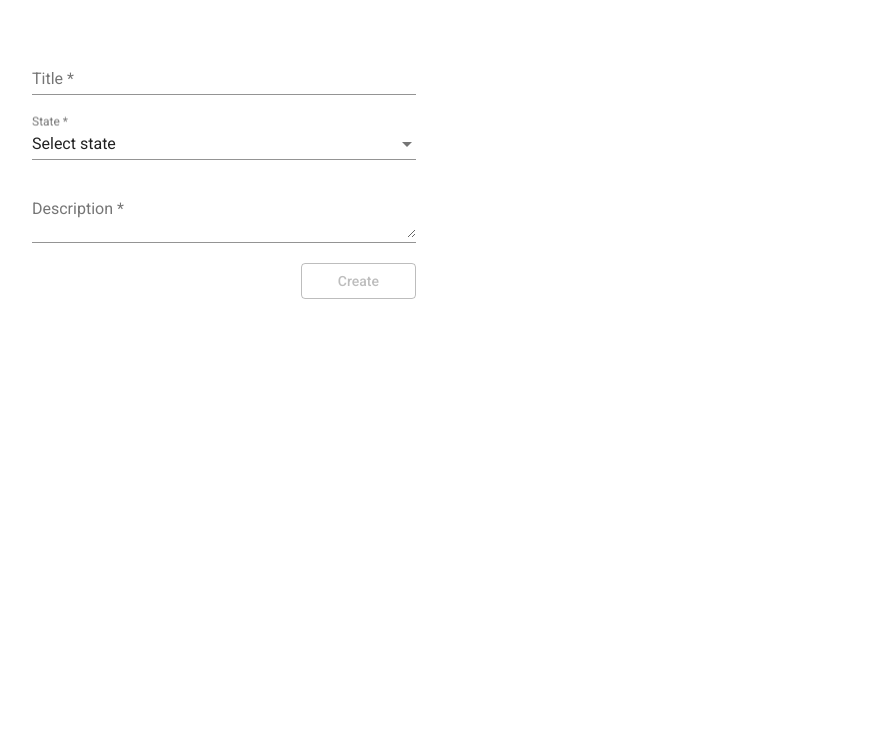
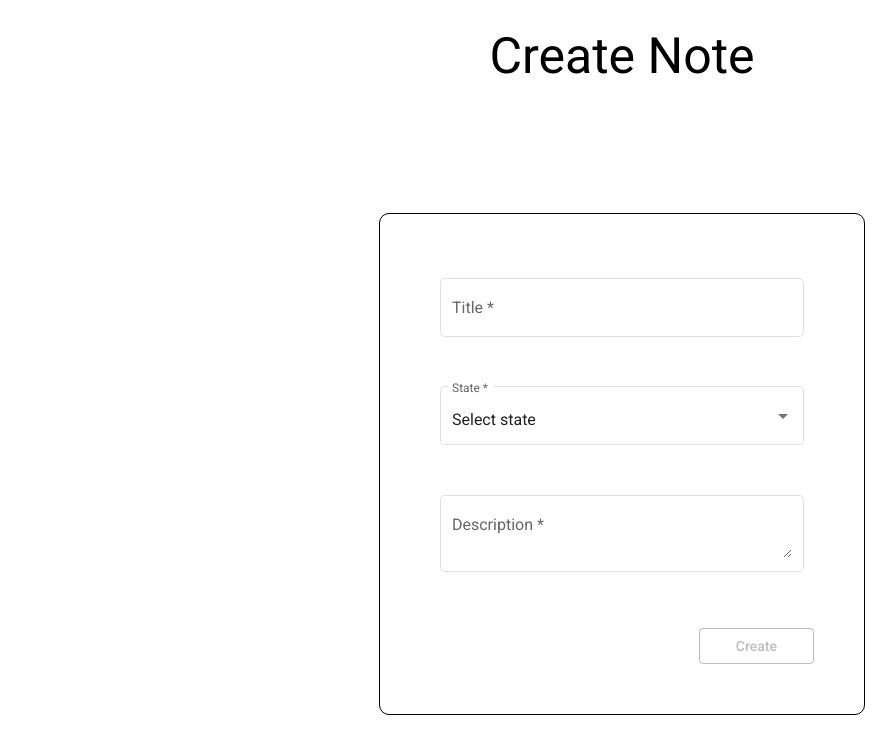
Before and after one commit to PatricioLabra/NotesAPP, an Angular app in the folder frontend/: page / in a window 1280 px wide. Shown: the top 754 px of the page, without its empty margins (18-914 px from the left). Built offline with nearby package versions, Linux system fonts and the light colour scheme.

Commit message:
Se terminan de dar estilos

```diff
--- a/frontend/src/app/components/form-note/form-note.component.html
+++ b/frontend/src/app/components/form-note/form-note.component.html
@@ -1,10 +1,14 @@
+<div class="title">
+  <span>{{ textSubmitButton }} Note</span>
+</div>
+
 <form [formGroup]="formNote" (ngSubmit)="onSubmit()">
-  <mat-form-field>
+  <mat-form-field appearance="outline">
     <mat-label>Title</mat-label>
     <input formControlName="title" type="text" matInput required>
   </mat-form-field>
 
-  <mat-form-field>
+  <mat-form-field appearance="outline">
     <mat-label>State</mat-label>
     <mat-select formControlName="state" required>
       <mat-option value="">Select state</mat-option>
@@ -14,7 +18,7 @@
     </mat-select>
   </mat-form-field>
 
-  <mat-form-field>
+  <mat-form-field appearance="outline">
     <mat-label>Description</mat-label>
     <textarea formControlName="description" matInput required></textarea>
   </mat-form-field>
--- a/frontend/src/app/components/form-note/form-note.component.scss
+++ b/frontend/src/app/components/form-note/form-note.component.scss
@@ -1,16 +1,36 @@
 :host {
   display: flex;
   flex-direction: column;
+
+  .title {
+    margin: 0px auto;
+
+    span {
+      display: block;
+      margin-top: 10%;
+      font-size: 50px;
+    }
+  }
 
   form {
     display: flex;
     flex-direction: column;
     width: 30%;
+    height: 400px;
     padding: 50px;
+    border: 1px solid;
+    border-radius: 10px;
+    margin: 10% auto;
 
     .submit-button {
       align-self: flex-end;
       width: 30%;
+      border: 1px solid;
+      margin-top: auto;
+    }
+
+    .mat-form-field {
+      margin: 10px;
     }
   }
 }
--- a/frontend/src/app/components/list-notes/list-notes.component.html
+++ b/frontend/src/app/components/list-notes/list-notes.component.html
@@ -1,11 +1,13 @@
+<div class="title-section">
+  <span>Mis Notas</span>
+</div>
+
 <div>
-  <p id="myNotes">Mis Notas</p>
-
   <div id="notes">
     <p id="header">Open</p>
     <ul id="note">
-      <li id="open" *ngFor="let note of open_notes" class="note-body">
-      <div routerLink="/update-note/{{note.id}}" routerLinkActive="active">
+      <li id="open" *ngFor="let note of open_notes" class="note-wrapper">
+      <div routerLink="/update-note/{{note.id}}" routerLinkActive="active" class="note-body">
         <p id="title">{{ note.title }}</p>
         <p id="description">{{note.description}}</p>
       </div>
@@ -17,8 +19,8 @@
   <div id="notes">
     <p id="header">In Process</p>
     <ul id="note">
-      <li id="inProcess" *ngFor="let note of inprocess_notes" class="note-body">
-      <div routerLink="/update-note/{{note.id}}" routerLinkActive="active">
+      <li id="inProcess" *ngFor="let note of inprocess_notes" class="note-wrapper">
+      <div routerLink="/update-note/{{note.id}}" routerLinkActive="active" class="note-body">
         <p id="title" routerLink="/update-note/{{note.id}}" routerLinkActive="active">{{ note.title }}</p>
         <p id="description">{{note.description}}</p>
       </div>
@@ -30,8 +32,8 @@
   <div id="notes">
     <p id="header">Close</p>
     <ul id="note">
-      <li id="close" *ngFor="let note of close_notes" class="note-body">
-      <div>
+      <li id="close" *ngFor="let note of close_notes" class="note-wrapper">
+      <div class="note-body closed-notes">
         <p id="title">{{ note.title }}</p>
         <p id="description">{{note.description}}</p>
       </div>
--- a/frontend/src/app/components/list-notes/list-notes.component.scss
+++ b/frontend/src/app/components/list-notes/list-notes.component.scss
@@ -1,16 +1,21 @@
-#myNotes{
-    font: oblique 130% cursive;
+.title-section {
+    display: flex;
+    justify-content: center;
+    font-size: 45px;
+    margin: 1em;
 }
+
 #notes {
     display: inline-table;
     width: 31%;
     margin: 1%;
-    font: oblique 100% cursive;
 }
 
 #header{
     text-align: center;
+    text-decoration: underline;
     font-weight: bold;
+    font-size: 20px;
 }
 
 #note li{
@@ -18,13 +23,11 @@
     margin:5%;
     border: 1px solid rgb(139, 0, 139);
     background-size: auto auto;
-
 }
 
 #title{
     font-weight: bold;
-    font-size: 20px;
-    text-decoration: underline;
+    font-size: 18px;
     margin-left: 2%;
 }
 #description{
@@ -37,7 +40,6 @@
     border: none;
     width: 1%;
     height: 1%;
-    font: oblique 130% cursive;
     display: block;
     margin-left: auto;
     margin-right: 8%;
@@ -61,14 +63,23 @@
     background-size: auto auto;
     background-color: rgba(255, 255, 255, 1);
     background-image: repeating-linear-gradient(135deg, transparent, transparent 4px, rgba(1, 224, 255, 1) 4px, rgba(1, 224, 255, 1) 5px );
+    cursor: default !important;
 }
 
 #messageClic{
     width:18%;
-    font: oblique 130% cursive;
+    margin-left: 6%;
+}
+
+.note-wrapper {
+    display: flex;
+    padding: 10px;
 }
 
 .note-body {
-    display: flex;
-    padding: 10px;
+    cursor: pointer;
 }
+
+.closed-notes {
+    cursor: default;
+}
```
